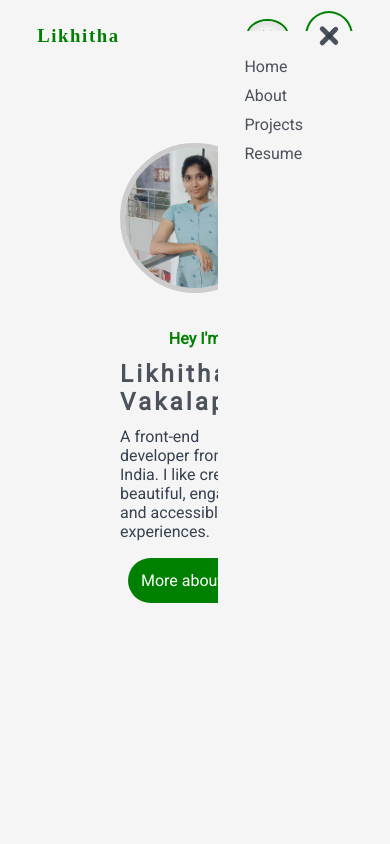
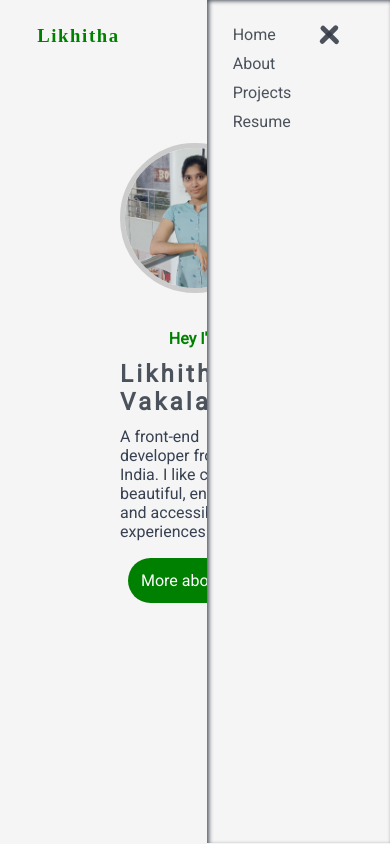
Before and after one commit to Demoaccount0-l/personal-portfolio, a website: page index.html in a window 390 px wide. Both pictures are taken after a click on the element 328 px from the left and 36 px from the top of the page. Shown: the top 844 px of the page. Drawn offline with nearby package versions, Linux system fonts and the light colour scheme; a web font is replaced by a local one.

Commit message:
Changes in menubar

```diff
--- a/style.css
+++ b/style.css
@@ -434,24 +434,25 @@ div.see-more a {
     }
 
     .hamburger.active .bar:nth-child(1) {
-        transform: rotate(45deg) translate(5px, 5px);
+        transform: rotate(45deg) translate(5px, 4px);
     }
 
     .hamburger.active .bar:nth-child(3) {
-        transform: rotate(-45deg) translate(6px, -6px);
+        transform: rotate(-45deg) translate(7px, -7px);
     }
 
 
 
     ul.active {
         display: block;
-        position: fixed;
-        top: 15px;
-        right: 0px;
-        background-color: var(--bg-color);
-        height: 100%;
-        width: 44vw;
-        padding: 1rem;
+    position: fixed;
+    top: -17px;
+    right: 0px;
+    background-color: var(--bg-color);
+    height: 100vh;
+    width: 47vw;
+    padding: 1rem;
+    box-shadow: inset 2px 2px 4px var(--heading-color);
     }
 
     ul.active li {
```
